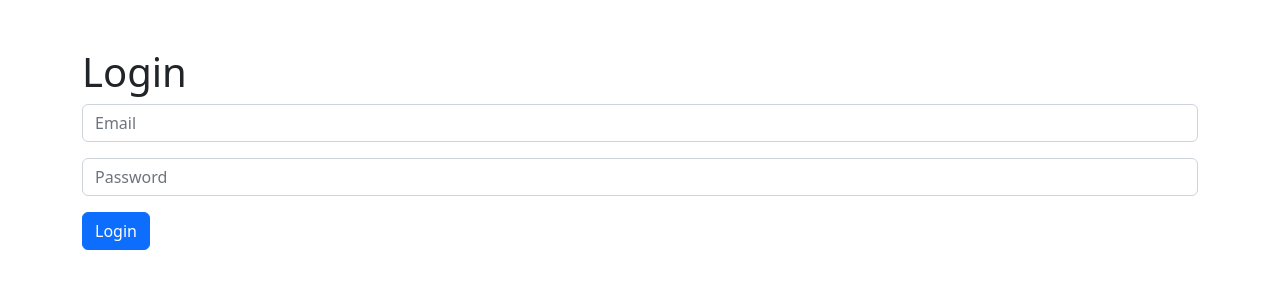
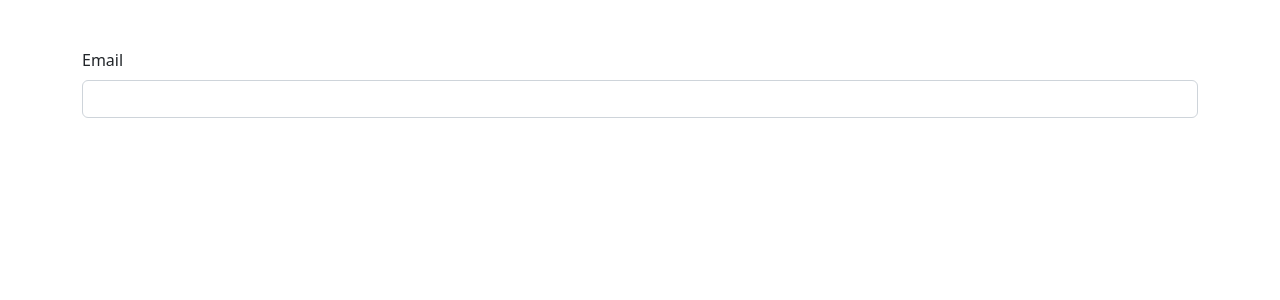
Before and after one commit to Ardhiityo/VueJS-3-Mastery-BWA, a Vue app in the folder bekerja dengan komponen/: page / in a window 1280 px wide. Shown: the top 300 px of the page. Built offline with nearby package versions, Linux system fonts and the light colour scheme.

Commit message:
Implementasi V-model Pada Kastem Komponen : two flow data binding cara lama

```diff
--- a/bekerja dengan komponen/src/App.vue
+++ b/bekerja dengan komponen/src/App.vue
@@ -1,14 +1,14 @@
 <script>
-import Alerts from "./components/Alerts.vue"
-import LoginForm from "./components/auth/LoginForm.vue"
-import BaseInput from "./components/BaseInput.vue"
-import BaseButton from "./components/BaseButton.vue"
-import IconCheck from "./components/icons/IconCheck.vue"
-import IconExclamation from "./components/icons/IconExclamation.vue"
-import Modal from "./components/Modal.vue"
-import TodoList from "./components/TodoList.vue"
-import Person from "./components/Person.vue"
-import Alert from "./components/Alert.vue"
+import Alerts from "./components/Alerts.vue";
+import LoginForm from "./components/auth/LoginForm.vue";
+import BaseInput from "./components/BaseInput.vue";
+import BaseButton from "./components/BaseButton.vue";
+import IconCheck from "./components/icons/IconCheck.vue";
+import IconExclamation from "./components/icons/IconExclamation.vue";
+import Modal from "./components/Modal.vue";
+import TodoList from "./components/TodoList.vue";
+import Person from "./components/Person.vue";
+import Alert from "./components/Alert.vue";
 
 export default {
   components: {
@@ -21,7 +21,7 @@ export default {
     Modal,
     IconCheck,
     IconExclamation,
-    TodoList
+    TodoList,
   },
   data: () => ({
     items: 3,
@@ -30,16 +30,16 @@ export default {
       message: "Message",
       types: ["success", "warning", "danger"],
     },
-    email: '',
-    password: '',
-    message: "Alert message"
+    email: "",
+    password: "",
+    message: "Alert message",
   }),
   methods: {
     handleSubmit(email, password) {
-      alert(email + ' ' + password);
-    }
-  }
-}
+      alert(email + " " + password);
+    },
+  },
+};
 </script>
 
 <template>
@@ -53,6 +53,21 @@ export default {
 
     <!-- <Alert type="danger" :show="show" @alert-close="show = !show">Hello Vue!</Alert> -->
 
-    <LoginForm @submit="handleSubmit" />
+    <!-- <LoginForm @submit="handleSubmit" /> -->
+
+    <!-- Binding Cara 1 -->
+    <!-- <input type="email" v-model="email">
+    {{ email }} -->
+
+    <!-- Binding Cara 2 -->
+    <!-- <input type="email" :value="email" @input="email = $event.target.value">
+    {{ email }} -->
+
+    <!-- 2 Flow data binding cara lama -->
+    <!-- Sebenarnya Vue mengubah kode tersebut menjadi seperti ini di belakang layar: -->
+    <!-- :modelValue="email" @update:modelValue="email = $event" -->
+
+    <BaseInput label="Email" v-model="email" />
+    {{ email }}
   </div>
 </template>
--- a/bekerja dengan komponen/src/components/BaseInput.vue
+++ b/bekerja dengan komponen/src/components/BaseInput.vue
@@ -1,8 +1,16 @@
 <template>
+    <!-- <label class="form-label">{{ label }}</label>
+    <input v-bind="$attrs" class="form-control" v-model="value"> -->
 
+    <section>
         <label class="form-label">{{ label }}</label>
-        <input v-bind="$attrs" class="form-control" v-model="value">
 
+        <!-- 2 Flow data binding cara lama -->
+        <!-- <input class="form-control" :value="modelValue" @input="$emit('update:modelValue', $event.target.value)" /> -->
+
+        <!-- 2 Flow data binding cara lama : menggunakan computed property -->
+        <input class="form-control" v-model="value" />
+    </section>
 </template>
 
 <script>
@@ -11,30 +19,30 @@ export default {
     props: {
         label: {
             type: String,
-            required: true
+            required: true,
         },
         modelValue: {
             type: String,
-            required: true
+            required: true,
         },
-        modelModifiers: {
-            type: Object,
-            default: () => ({})
-        }
+        // modelModifiers: {
+        //     type: Object,
+        //     default: () => ({})
+        // }
     },
-    emits: ['update:modelValue'],
+    emits: ["update:modelValue"],
     computed: {
         value: {
-            get () {
+            get() {
                 return this.modelValue;
             },
-            set (value) {
-                if (this.modelModifiers.lowercase) {
-                    value = value.toLowerCase();
-                }
+            set(value) {
+                // if (this.modelModifiers.lowercase) {
+                //     value = value.toLowerCase();
+                // }
                 this.$emit('update:modelValue', value);
             }
         }
-    }
-}
+    },
+};
 </script>
```
